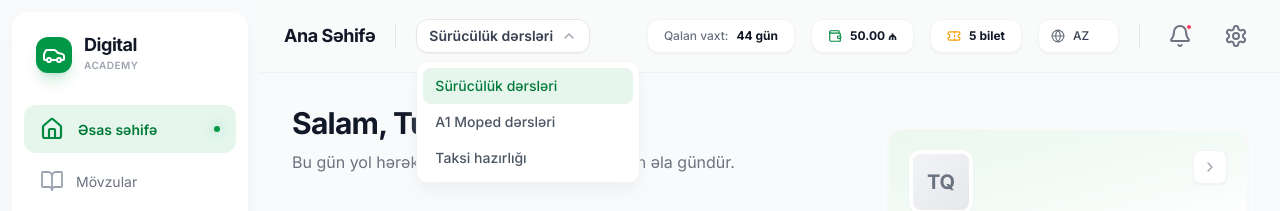
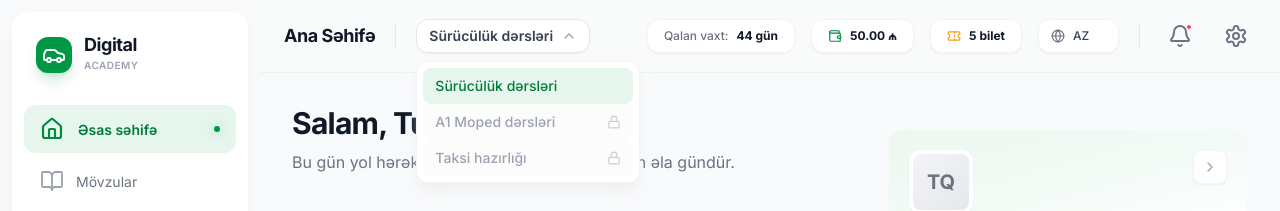
Before and after one commit to tur4l999/DDA-web, a React (Vite) app: page / in a window 1280 px wide. Both pictures are taken after a click on the button "Sürücülük dərsləri". Shown: the top 211 px of the page. Built offline with nearby package versions, Linux system fonts and the light colour scheme.

Commit message:
Lock 'A1 Moped' and 'Taxi' categories in dashboard selector

```diff
--- a/src/components/Dashboard.jsx
+++ b/src/components/Dashboard.jsx
@@ -1,5 +1,5 @@
 import { useState } from 'react'
-import { Menu, Settings, Bell, Globe, BookOpen, Video, HelpCircle, FileText, BookMarked, AlertTriangle, BarChart3, Calendar, ChevronRight, ChevronDown, Monitor, Wallet, Ticket } from 'lucide-react'
+import { Menu, Settings, Bell, Globe, BookOpen, Video, HelpCircle, FileText, BookMarked, AlertTriangle, BarChart3, Calendar, ChevronRight, ChevronDown, Monitor, Wallet, Ticket, Lock } from 'lucide-react'
 import OnlineClassCard from './OnlineClassCard'
 import ProfileCard from './ProfileCard'
 import OnlineClasses from './OnlineClasses'
@@ -22,9 +22,9 @@ export default function Dashboard({ onMenuClick, currentPage, setCurrentPage })
   const [isCategoryDropdownOpen, setIsCategoryDropdownOpen] = useState(false)
 
   const categories = [
-    'Sürücülük dərsləri',
-    'A1 Moped dərsləri',
-    'Taksi hazırlığı'
+    { id: 'driving', label: 'Sürücülük dərsləri', locked: false },
+    { id: 'moped', label: 'A1 Moped dərsləri', locked: true },
+    { id: 'taxi', label: 'Taksi hazırlığı', locked: true }
   ]
 
   if (currentPage === 'classes') {
@@ -117,18 +117,24 @@ export default function Dashboard({ onMenuClick, currentPage, setCurrentPage })
                 <div className="absolute top-full left-0 mt-2 w-56 bg-white border border-gray-100 rounded-xl shadow-lg shadow-gray-200/50 p-1.5 z-50 animate-scale-in origin-top-left">
                   {categories.map((cat) => (
                     <button
-                      key={cat}
+                      key={cat.id}
+                      disabled={cat.locked}
                       onClick={() => {
-                        setCategory(cat);
-                        setIsCategoryDropdownOpen(false);
+                        if (!cat.locked) {
+                          setCategory(cat.label);
+                          setIsCategoryDropdownOpen(false);
+                        }
                       }}
-                      className={`w-full text-left px-3 py-2 rounded-lg text-sm font-medium transition-colors ${
-                        category === cat
+                      className={`w-full flex items-center justify-between px-3 py-2 rounded-lg text-sm font-medium transition-colors ${
+                        category === cat.label
                           ? 'bg-primary-50 text-primary-700'
-                          : 'text-gray-600 hover:bg-gray-50 hover:text-gray-900'
+                          : cat.locked
+                            ? 'text-gray-400 cursor-not-allowed bg-gray-50/50'
+                            : 'text-gray-600 hover:bg-gray-50 hover:text-gray-900'
                       }`}
                     >
-                      {cat}
+                      {cat.label}
+                      {cat.locked && <Lock className="w-3.5 h-3.5 opacity-50" />}
                     </button>
                   ))}
                 </div>
```
